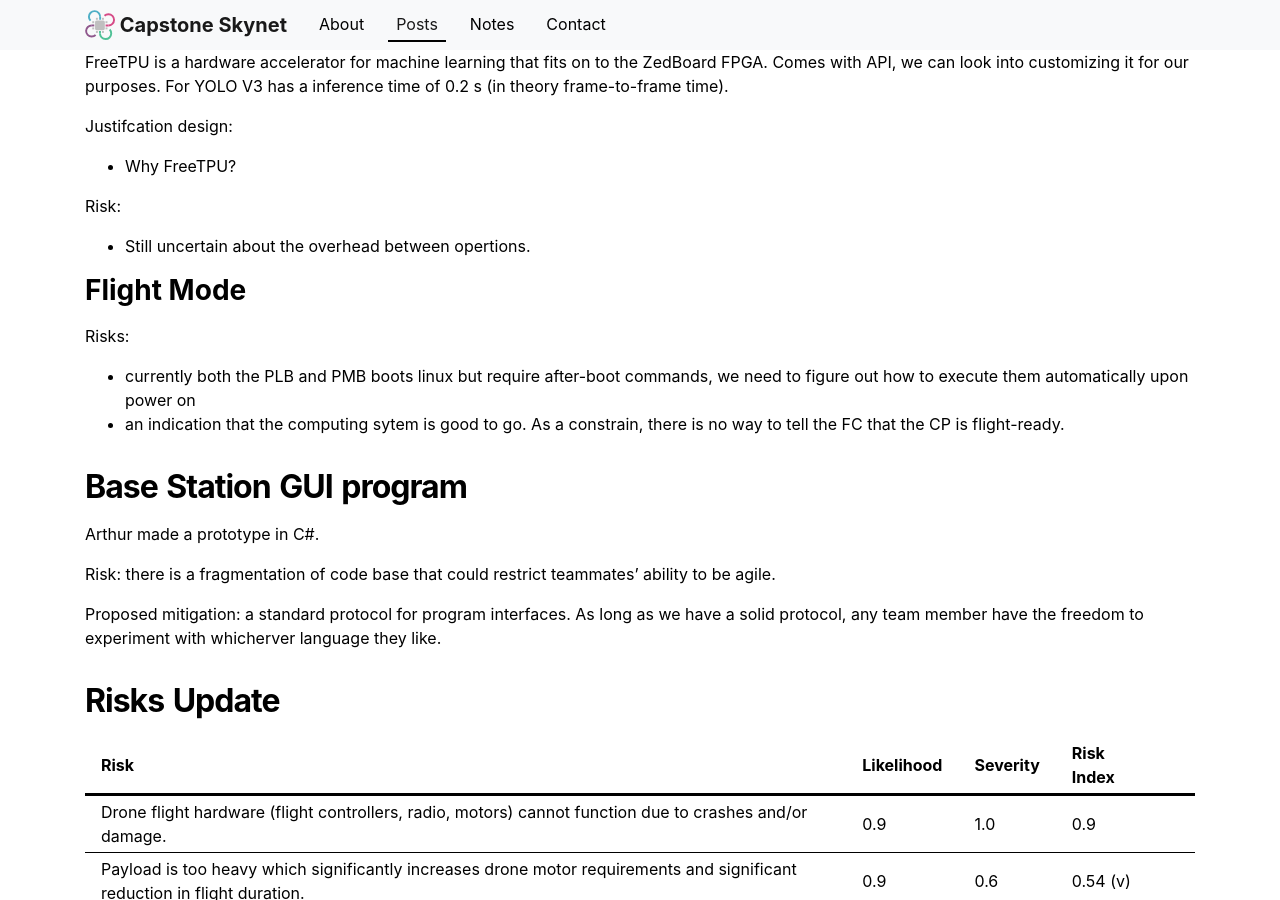
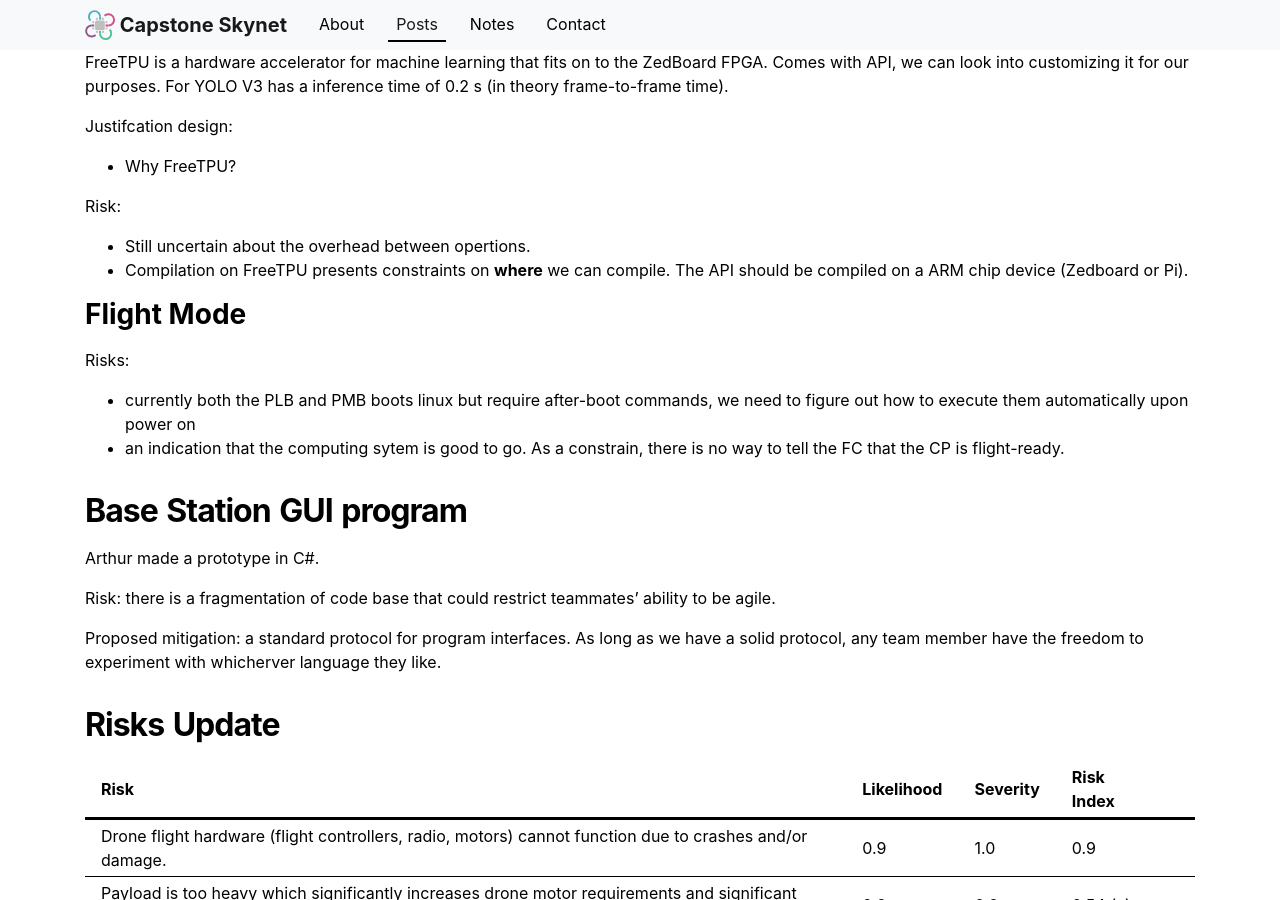
Before and after one commit to Capstone-Skynet/Capstone-Skynet.github.io, a Jekyll site: the page built from _posts/2020-01-13-wsr.md, in a window 1280 px wide and 900 px high, scrolled down 807 px. Built offline with Jekyll 4.4.1, drawn with Linux system fonts in a browser that asks for light colours; formulas are drawn with MathJax 3.

Commit message:
Updated compile risk

```diff
--- a/_posts/2020-01-13-wsr.md
+++ b/_posts/2020-01-13-wsr.md
@@ -34,6 +34,7 @@ Justifcation design:
 
 Risk:
 - Still uncertain about the overhead between opertions.
+- Compilation on FreeTPU presents constraints on **where** we can compile. The API should be compiled on a ARM chip device (Zedboard or Pi).
 
 ### Flight Mode
 
```
